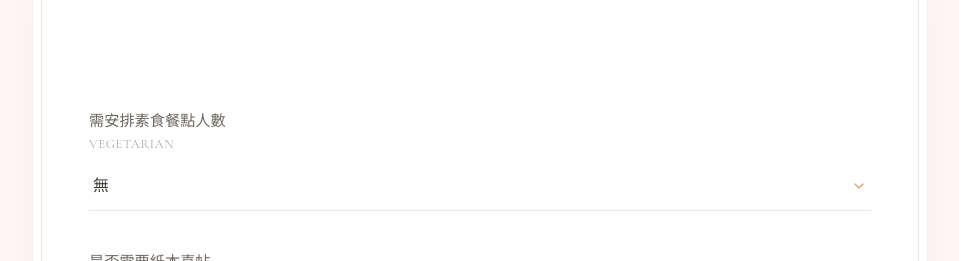
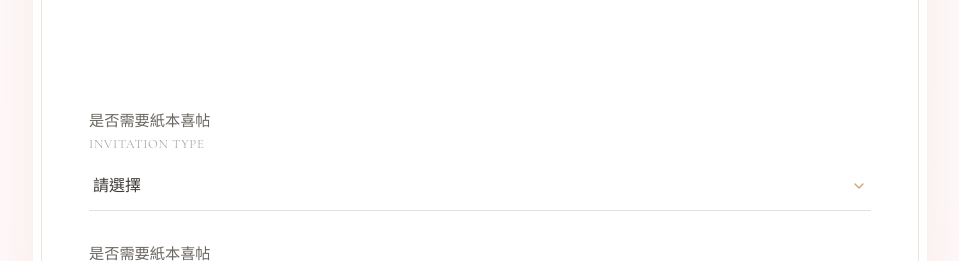
Before and after one commit to elsonly/wedding, a plain HTML site: page index.html in a window 1280 px wide. Shown: the part 3352-3613 px from the top of the page, without its empty margins (160-1119 px from the left). Drawn offline with nearby package versions, Linux system fonts and the light colour scheme.

Commit message:
feat: update

```diff
--- a/index.html
+++ b/index.html
@@ -460,7 +460,7 @@
                     </label>
                     <select id="entry.1339287923" name="entry.1339287923" class="form-input bg-transparent" required>
                         <option value="" disabled selected>請選擇</option>
-                        <option value="威廉的親友 William's friend">男方親友</option>
+                        <option value="男方親友">男方親友</option> <!-- ⚠️ 若表單有英文，請改成如: 威廉的親友 William's friend -->
                         <option value="孟庭的親友 Tiana's friend">女方親友</option>
                         <option value="共同親友">共同親友</option>
                     </select>
@@ -486,7 +486,7 @@
                     <select id="entry.1336036681" name="entry.1336036681" class="form-input bg-transparent" required onchange="handleAttendanceChange()">
                         <option value="" disabled selected>請選擇</option>
                         <option value="當然，一定到! Yes, I am delighted to attend">當然，一定到!</option>
-                        <option value="無法到場，給予滿滿祝福 No, I can't make it">無法到場，給予滿滿祝福</option>
+                        <option value="無法到場，給予滿滿祝福">無法到場，給予滿滿祝福</option> <!-- ⚠️ 若表單有英文，請務必補上 -->
                     </select>
                 </div>
 
@@ -531,15 +531,15 @@
                 </div>
 
                 <div class="relative mt-8">
-                    <label class="form-label mb-2" for="entry.1535829381">
-                        需安排素食餐點人數 <span class="eng">VEGETARIAN</span>
+                <!-- Q9. 喜帖需求 -->
+                <div class="relative mt-8">
+                    <label class="form-label mb-2" for="entry.2080928339">
+                        是否需要紙本喜帖 <span class="eng">INVITATION TYPE</span>
                     </label>
-                    <select id="entry.1535829381" name="entry.1535829381" class="form-input bg-transparent border-gray-200">
-                        <option value="0" selected>無</option>
-                        <option value="1">1 位</option>
-                        <option value="2">2 位</option>
-                        <option value="3">3 位</option>
-                        <option value="4">4 位以上</option>
+                    <select id="entry.2080928339" name="entry.2080928339" class="form-input bg-transparent" onchange="handleInvitationChange()">
+                        <option value="" disabled selected>請選擇</option>
+                        <option value="需要，請寄紙本喜帖給我 (請跳至Q10)  Yes, I need wedding invitation card (go to Q10)">需要，請寄紙本喜帖給我</option> <!-- 已精確對齊您的兩個空格 -->
+                        <option value="不需要，響應環保，電子喜帖即可">不需要，響應環保，電子喜帖即可</option> <!-- ⚠️ 若表單有英文，請務必補上 -->
                     </select>
                 </div>
 
```
